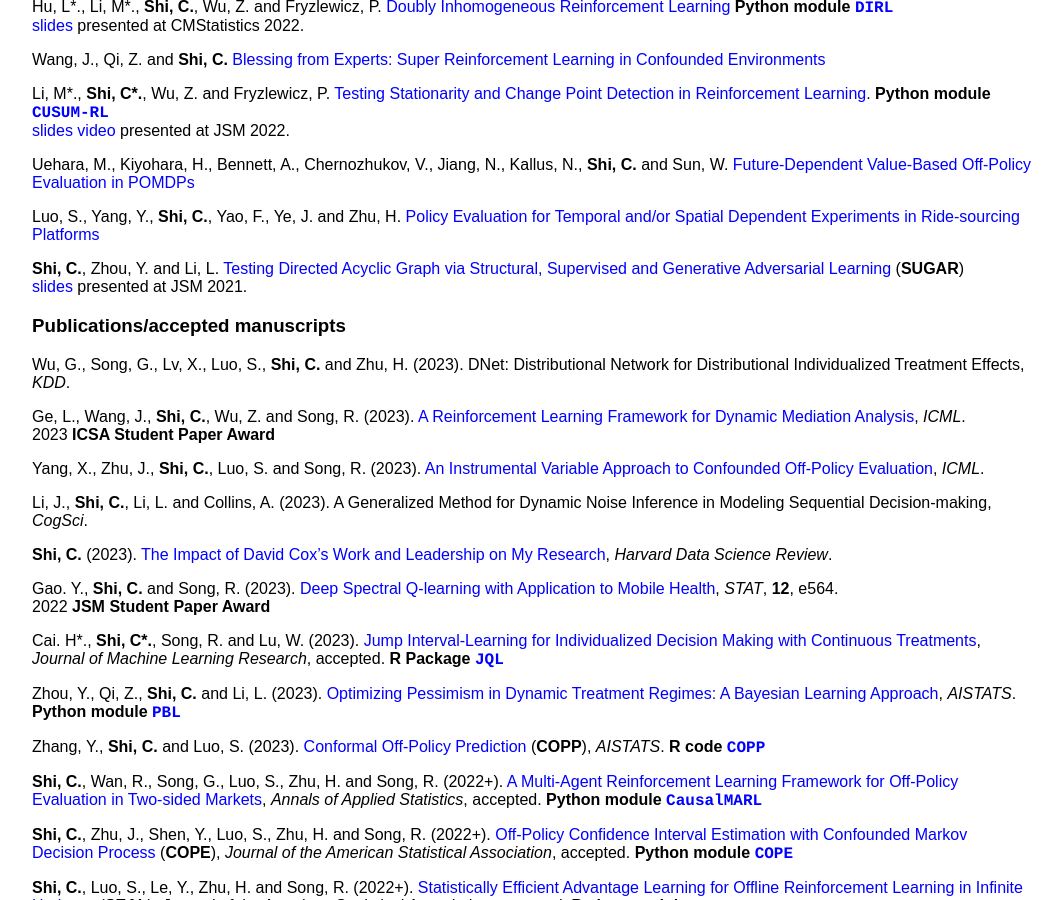
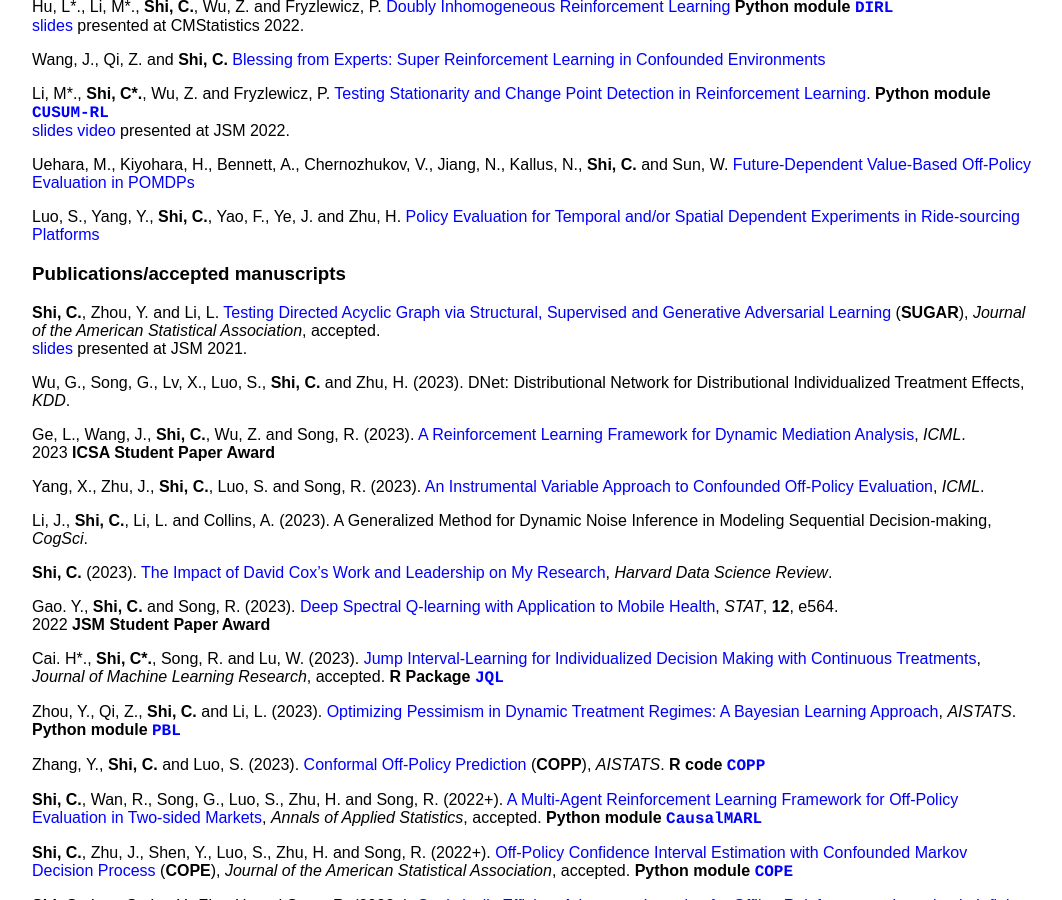
Before and after one commit to callmespring/callmespring.github.io, a Jekyll site: the page built from publication.md, in a window 1280 px wide and 900 px high, scrolled down 435 px. Shown: the whole window, without its empty margins (108-1170 px from the left). Built offline with Jekyll 4.4.1, drawn with Linux system fonts in a browser that asks for light colours.

Commit message:
Update publication.md

```diff
--- a/publication.md
+++ b/publication.md
@@ -37,10 +37,10 @@
 
 Luo, S., Yang, Y., **Shi, C.**, Yao, F., Ye, J. and Zhu, H. [Policy Evaluation for Temporal and/or Spatial Dependent Experiments in Ride-sourcing Platforms](https://arxiv.org/pdf/2202.10887.pdf)
 
+### Publications/accepted manuscripts
+
 **Shi, C.**, Zhou, Y. and Li, L. [Testing Directed Acyclic Graph via Structural,
-Supervised and Generative Adversarial Learning](https://arxiv.org/pdf/2106.01474.pdf) (**SUGAR**) <br/> [<font size="3">slides</font>](./slides/SUGAR.pdf) <font size="3">presented at JSM 2021</font>.
-
-### Publications/accepted manuscripts
+Supervised and Generative Adversarial Learning](https://arxiv.org/pdf/2106.01474.pdf) (**SUGAR**), _Journal of the American Statistical Association_, accepted.  <br/> [<font size="3">slides</font>](./slides/SUGAR.pdf) <font size="3">presented at JSM 2021</font>.
 
 Wu, G., Song, G., Lv, X., Luo, S., **Shi, C.** and Zhu, H. (2023). DNet: Distributional Network for Distributional Individualized Treatment Effects, _KDD_.
 
```
